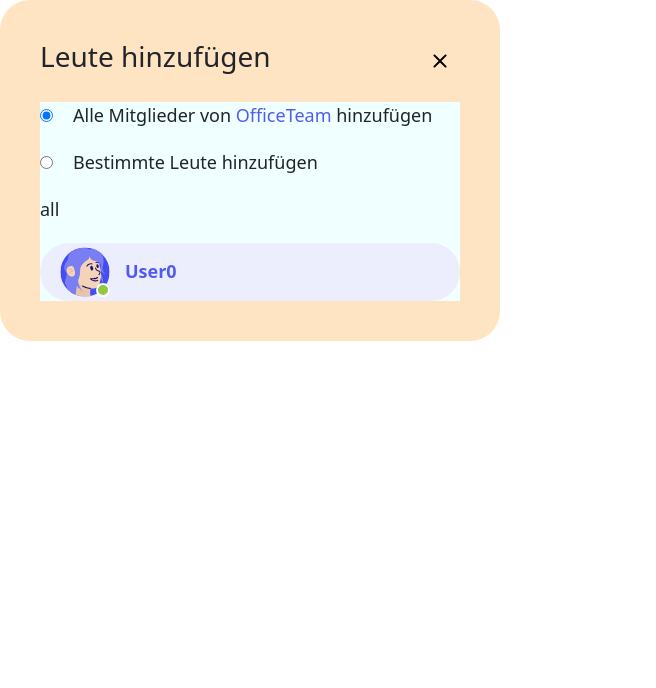
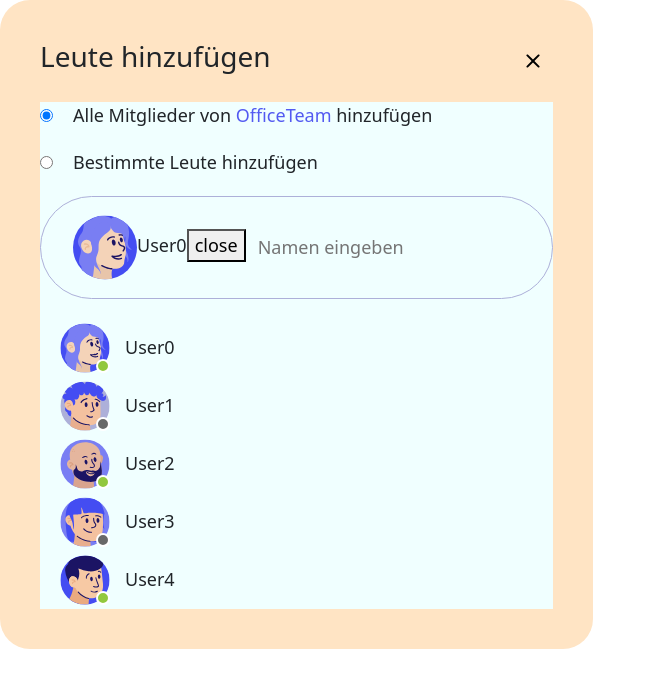
Before and after one commit to Raifiki/DABubble, an Angular app: page /createChannel in a window 1280 px wide. Both pictures are taken after a click on the element "User0". Shown: the top 688 px of the page, without its empty margins (0-656 px from the left). Built offline with nearby package versions, Linux system fonts and the light colour scheme.

Commit message:
component createchannel: add first version of HTMl and CSS + functionality, css at second part is not completly finished

```diff
--- a/src/app/createchannel/createchannel.component.html
+++ b/src/app/createchannel/createchannel.component.html
@@ -38,21 +38,33 @@
         } @else {
             <form #createChannelForm="ngForm" (ngSubmit)="onSubmit(createChannelForm)">
                 <div class="radio-ipt-wrapper">
-                    <input type="radio" id="all"   name="addMember" value="all" checked [(ngModel)]="memberSelection">
+                    <input type="radio" id="all"   name="addMember" value="all"  [(ngModel)]="memberSelection">
                     <label for="all">Alle Mitglieder von <span class="channel-name">OfficeTeam</span> hinzufügen</label><br>
                 </div>
                 <div class="radio-ipt-wrapper">
                     <input type="radio" id="select"  name="addMember" value="select" [(ngModel)]="memberSelection">
                     <label for="select">Bestimmte Leute hinzufügen</label><br>
                 </div>
-                <span>{{memberSelection}}</span>
-                <app-userlistitem [user]="users[0]" [checked]="true"></app-userlistitem>
-                @if (memberSelection == 'select') {
+                @if (memberSelection == 'select' || true) {
                     <div class="form-field-ipt-style2">
-                        <div class="ipt-field-wrapper">
-                            <span>Hallo</span>
-                            <input type="text" placeholder="Namen eingeben" name="selectMember" #selectMember>
+                        <div class="ipt-field-wrapper user-search">
+                            <div class="selected-user-list">
+                                @for (member of channel.members; track member; let idx = $index) {
+                                    <div>
+                                        <img src="{{ member.avatarImgPath }}" alt="avatar">
+                                        <span>{{ member.name }}</span>
+                                        <button (click)="removeUser(idx)">close</button>
+                                    </div>
+                                }
+                            </div>
+                            <input type="text" placeholder="Namen eingeben" name="selectMember" #selectMember (keyup)="filterUsers(selectMember.value)">
                         </div>
+                    </div>
+                    <div class="user-list-dropdown">
+                        @for (user of filteredUser; track user; let idx = $index) {
+                            <app-userlistitem [user]="user" [checked]="false" (click)="addUser(idx)"></app-userlistitem>
+                        }
+
                     </div>
                 }
             </form>
--- a/src/app/createchannel/createchannel.component.scss
+++ b/src/app/createchannel/createchannel.component.scss
@@ -42,8 +42,21 @@
                 color: $prim-color-bright-hover;
             }
         }
+
         >button{
             align-self: flex-end;
         }
     }
 }
+
+.user-search{
+    >.selected-user-list{
+        display: flex;
+        align-items: center;
+        gap: 10px;
+        flex-wrap: wrap;
+        width: unset;
+        aspect-ratio: unset;
+        background-color: unset;
+    }
+}
--- a/src/app/createchannel/createchannel.component.ts
+++ b/src/app/createchannel/createchannel.component.ts
@@ -61,6 +61,8 @@ export class CreatechannelComponent {
     }
   ];
 
+  filteredUser: User[] = this.users;
+
   onSubmitName(form:NgForm){
     if (form.valid) {
       this.formState = 'addMember';
@@ -71,4 +73,18 @@ export class CreatechannelComponent {
 
   }
 
+  removeUser(idx:number){
+    this.channel.members.splice(idx,1)
+  }
+
+  addUser(idx:number){
+    if (!this.channel.members.find(user => user == this.filteredUser[idx])){
+      this.channel.members.push(this.filteredUser[idx]);
+    }
+  }
+
+  filterUsers(prompt:string){
+    this.filteredUser = this.users.filter(user => user.name.toLowerCase().includes(prompt.toLowerCase()))
+  }
+
 }
```
